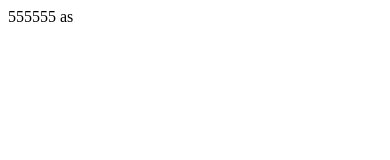
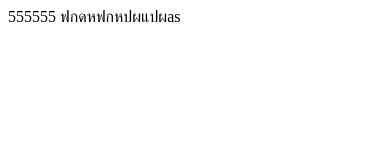
Before and after one commit to jsmsme/Nuxt3, a Nuxt app in the folder my-nuxt3/: page / in a window 390 px wide. Shown: the top 160 px of the page. Built offline with nearby package versions, Linux system fonts and the light colour scheme.

Commit message:
TailwindCSS Flexbox, Grid, Spacing and Responsive

```diff
--- a/my-nuxt3/pages/index.vue
+++ b/my-nuxt3/pages/index.vue
@@ -1,5 +1,5 @@
 <template>
-    <div> 555555 as</div>
+    <div> 555555 ฟกดหฟกหปผแปผas</div>
 </template>
 
 <script setup lang="ts">
```
